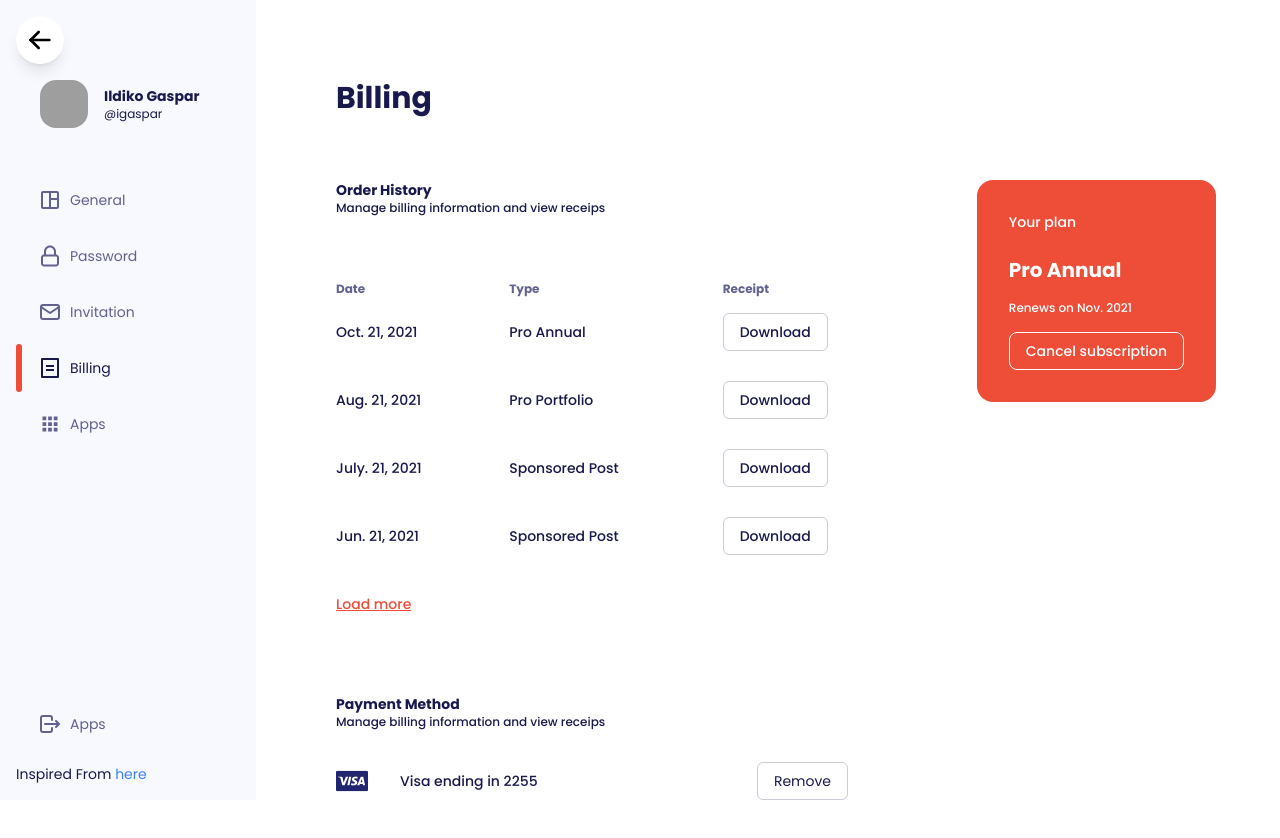
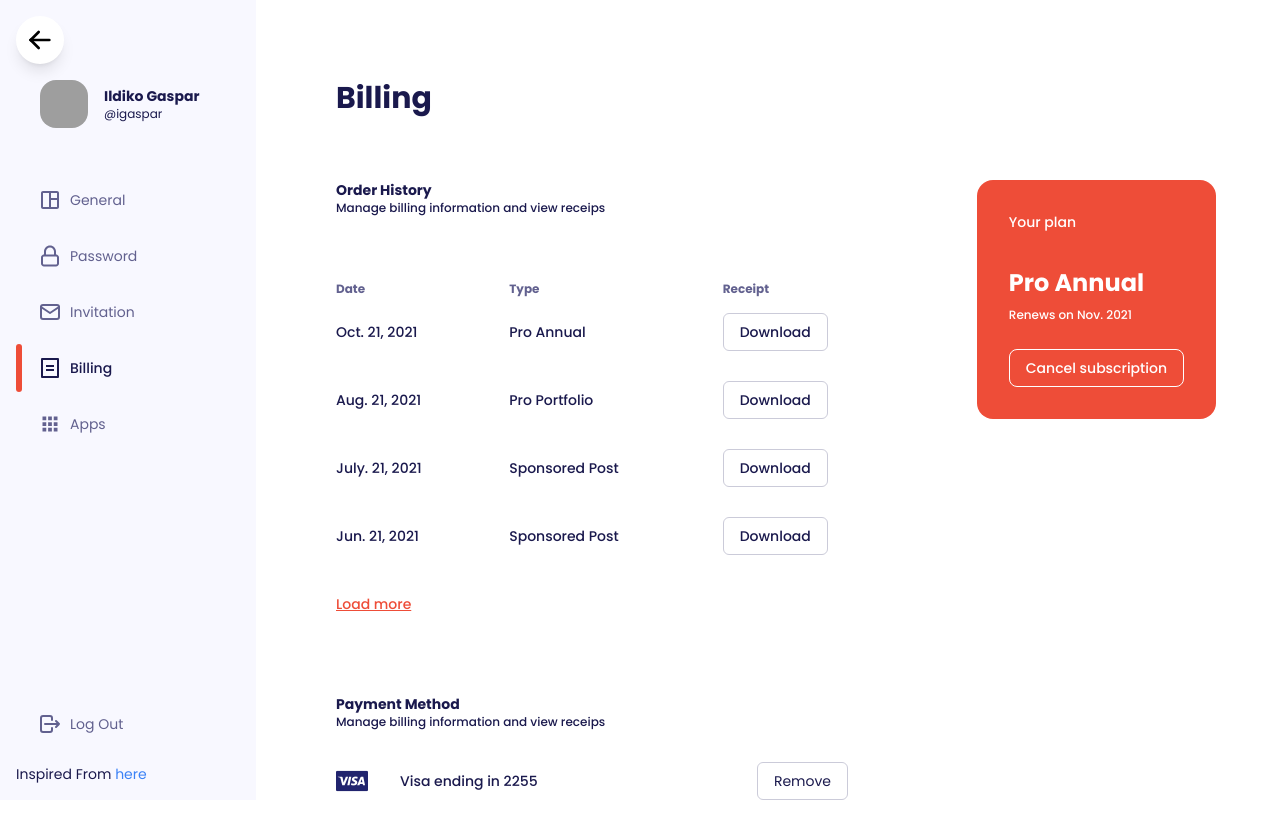
Before and after one commit to pathakvivek7865/ui-designs, a React (Vite) app: page /components/billing in a window 1280 px wide. Shown: the top 838 px of the page. Built offline with nearby package versions, Linux system fonts and the light colour scheme; grey boxes are pictures that could not be loaded.

Commit message:
billing mobile navbar fixed

```diff
--- a/src/components/billing/NavItemBilling.tsx
+++ b/src/components/billing/NavItemBilling.tsx
@@ -10,8 +10,8 @@ export default function NavItemBilling({
 
   return (
     <div
-      className={`flex w-full cursor-pointer items-center rounded-md  hover:text-billingPrimary  ${
-        title === "Billing" ? "text-billingPrimary" : "text-billingSecondary"
+      className={`flex w-full cursor-pointer  items-center rounded-md  hover:text-billingPrimary  ${
+        title === "Billing" ? "text-billingPrimary font-medium" : "text-billingSecondary"
       }`}
     >
       <div
--- a/src/components/billing/SidebarBilling.tsx
+++ b/src/components/billing/SidebarBilling.tsx
@@ -7,10 +7,14 @@ import { TbLogout, TbMail } from "react-icons/tb";
 import DesignCredit from "../DesignCredit";
 import NavItemBilling from "./NavItemBilling";
 
-export default function SidebarBilling() {
+export default function SidebarBilling({
+  isSidebarOpen,
+}: {
+  isSidebarOpen: boolean;
+}) {
   return (
-    <nav className="left0  sticky top-0 hidden h-screen w-1/5 flex-col justify-between bg-billingNavBg pb-4  pt-20 lg:flex ">
-      <div className="flex w-full flex-col  items-start">
+    <nav className={`left0 fixed top-0 z-10 flex h-screen max-h-screen w-full  flex-col items-center lg:items-start justify-between bg-billingNavBg pb-4 pt-20 lg:sticky lg:z-0  lg:w-1/5 ${isSidebarOpen ? "block pt-36 lg:pt-20": "hidden"}`}>
+      <div className="flex w-full flex-col items-start">
         {/* header */}
         <div className="flex cursor-pointer items-center gap-4 px-10">
           <img
@@ -22,7 +26,7 @@ export default function SidebarBilling() {
             <p className="text-xs">@igaspar</p>
           </div>
         </div>
-        <div className="mt-12 flex w-full flex-col gap-2 px-4 text-billingSecondary">
+        <div className="mt-12 flex w-full flex-col  gap-2 px-4 text-billingSecondary">
           <NavItemBilling
             icon={<MdOutlineSpaceDashboard className="h-6 w-6" />}
             title="General"
@@ -46,7 +50,7 @@ export default function SidebarBilling() {
         </div>
       </div>
       <div className="pl-4">
-        <NavItemBilling icon={<TbLogout className="h-6 w-6" />} title="Apps" />
+        <NavItemBilling icon={<TbLogout className="h-6 w-6" />} title="Log Out" />
         <DesignCredit sourceLink="https://uidesigndaily.com/posts/figma-billing-page-payment-day-1585" />
       </div>
     </nav>
--- a/src/pages/BillingPage.tsx
+++ b/src/pages/BillingPage.tsx
@@ -9,15 +9,15 @@ export const BillingPage = () => {
   const [isSidebarOpen, setIsSidebarOpen] = useState(true);
 
   return (
-    <div className="flex min-h-screen bg-white font-poppins text-sm text-billingPrimary">
+    <div className="relative flex min-h-screen bg-white font-poppins text-sm text-billingPrimary">
       {/* Sidebar */}
-      <SidebarBilling />
+      <SidebarBilling isSidebarOpen={isSidebarOpen}/>
 
       {/* Main Content */}
       <main className="w-full flex-1 py-24 lg:py-20">
         <button
           onClick={() => setIsSidebarOpen(!isSidebarOpen)}
-          className="transition duration-300 flex w-full justify-end"
+          className="flex w-full justify-end transition  fixed z-20 duration-300"
         >
           {isSidebarOpen ? (
             <ImCross className="mr-8 -mt-16 h-8 w-8 lg:hidden" />
@@ -51,10 +51,12 @@ export const BillingPage = () => {
           </div>
 
           {/* your plan */}
-          <section className="mx-8 mt-16 lg:mt-0 flex h-min max-w-sm flex-col  justify-start  rounded-2xl bg-billingAccent p-8 font-medium text-white lg:mx-0 lg:mr-16">
+          <section className="mx-8 mt-16 flex aspect-square h-min max-w-sm flex-col justify-between  rounded-2xl  bg-billingAccent p-8 font-medium text-white lg:mx-0 lg:mt-0 lg:mr-16">
             <p>Your plan</p>
-            <p className="mt-6 text-xl font-bold">Pro Annual</p>
-            <p className="mt-4 text-xs">Renews on Nov. 2021</p>
+            <div>
+              <p className="mt-6 text-2xl font-bold">Pro Annual</p>
+              <p className="mt-2 text-xs">Renews on Nov. 2021</p>
+            </div>{" "}
             <button className="mt-4 whitespace-nowrap rounded-lg border border-white bg-transparent px-4 py-2">
               Cancel subscription
             </button>
@@ -62,7 +64,7 @@ export const BillingPage = () => {
         </div>
 
         {/* Payment Method */}
-        <section className="mx-8 lg:w-6/12 lg:mx-20  mt-16 lg:mt-20 ">
+        <section className="mx-8 mt-16 lg:mx-20  lg:mt-20 lg:w-6/12 ">
           <div className="">
             <p className="font-bold">Payment Method</p>
             <p className="text-xs font-medium">
@@ -71,7 +73,7 @@ export const BillingPage = () => {
           </div>
           <div className="mt-8 flex items-center justify-between gap-4">
             <img src="/visa.png" className="w-8" />
-            <p className="lg:ml-4 lg:flex-1 font-medium">Visa ending in 2255</p>
+            <p className="font-medium lg:ml-4 lg:flex-1">Visa ending in 2255</p>
             <button className="rounded-md border border-billingBg px-4 py-2">
               Remove
             </button>
```
